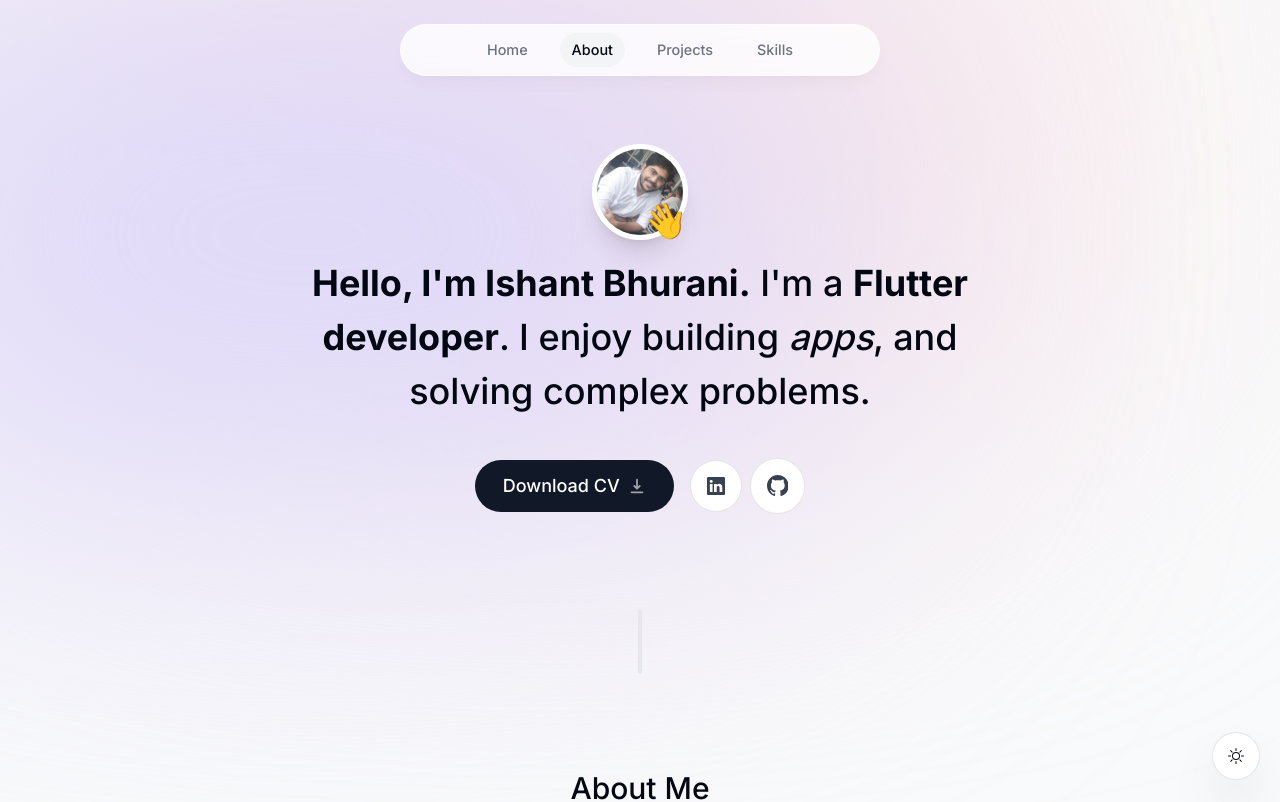
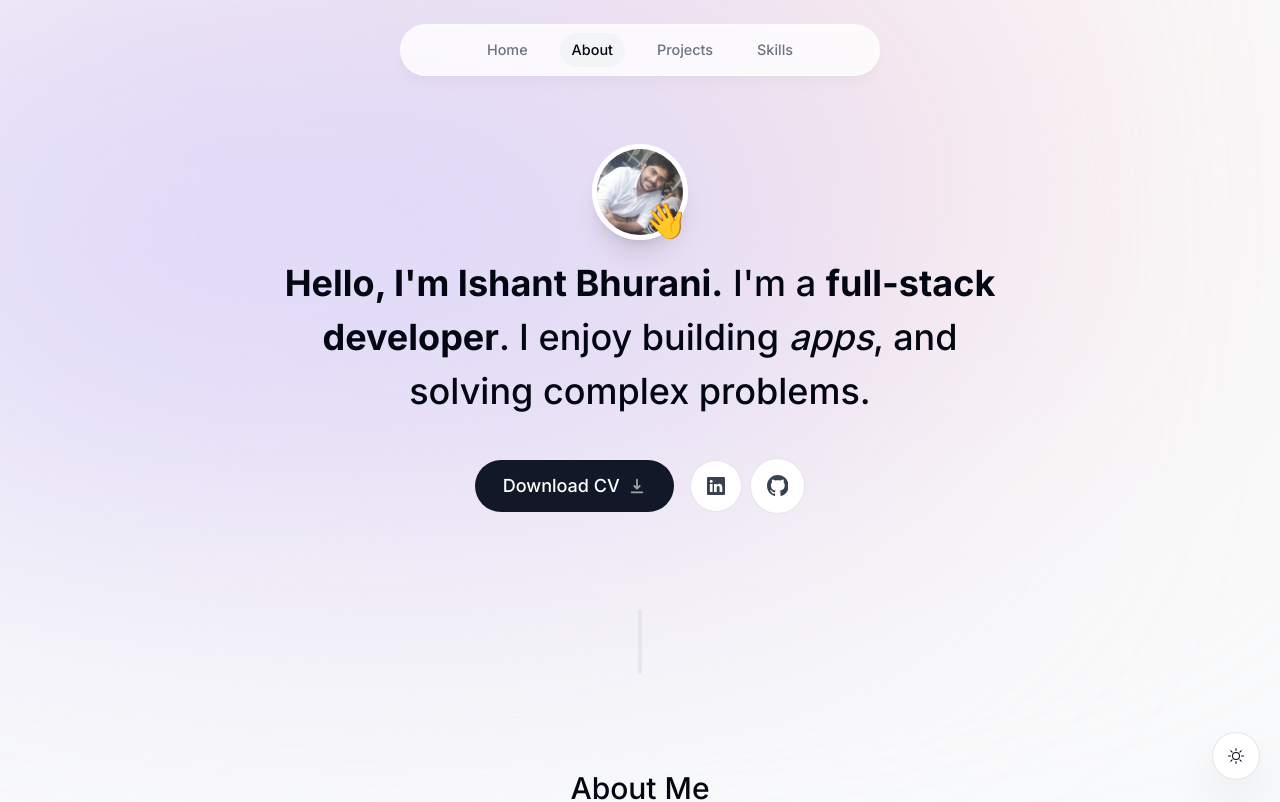
Before and after one commit to ishantbhurani/next-portfolio, a Next.js app: page / in a window 1280 px wide. Shown: the top 802 px of the page. Built offline with nearby package versions, Linux system fonts and the light colour scheme.

Commit message:
update title on intro section to full-stack

```diff
--- a/components/intro.tsx
+++ b/components/intro.tsx
@@ -53,8 +53,8 @@ export default function Intro() {
         animate={{ opacity: 1, y: 0 }}
       >
         <span className="font-bold">Hello, I&apos;m Ishant Bhurani.</span>{" "}
-        I&apos;m a <span className="font-bold">Flutter developer</span>. I enjoy
-        building <span className="italic">apps</span>, and solving complex
+        I&apos;m a <span className="font-bold">full-stack developer</span>. I
+        enjoy building <span className="italic">apps</span>, and solving complex
         problems.
       </motion.h1>
 
```
